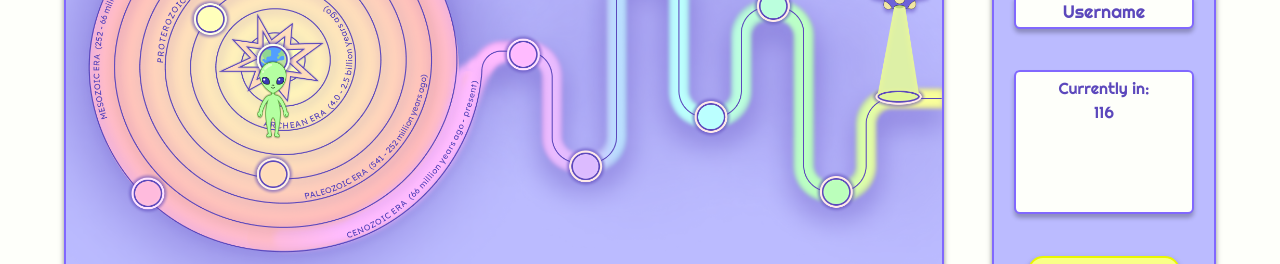
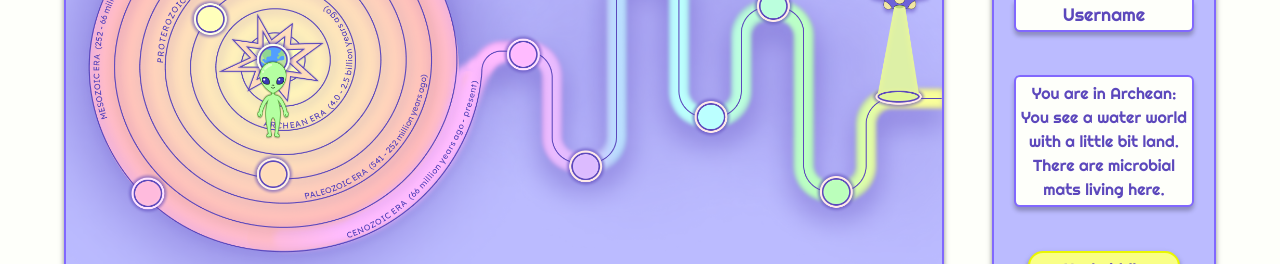
Before and after one commit to Ermegilius/timeLink, a React (Vite) app: page /gameplay in a window 1280 px wide. Shown: the part 252-516 px from the top of the page. Built offline with nearby package versions, Linux system fonts and the light colour scheme; no server answers.

Commit message:
add time related text to the box and change number to time-period

```diff
--- a/src/pages/GameplayPage/GameplayPage.jsx
+++ b/src/pages/GameplayPage/GameplayPage.jsx
@@ -10,6 +10,18 @@ import Button from "../../components/Button/Button";
 import MusicPlayer from '../../components/MusicPlayer/MusicPlayer';//music player component
 
 const gameplayFields = [116, 87, 200, 48, 212, 120, 205, 52, 165, 82, 223, 154]; // Playable fields
+const gameplayTimes = ['Archean: You see a water world with a little bit land. There are microbial mats living here.',
+  'Phanerozoic: You see the first more multicellular life forms in the gigantic oceans.',
+  'Paleozoic: You witness the cambrian explosion, you see fish, amphibians and reptiles.',
+  'Mesozoic: You are standing in a conifer forest surrounded by gigantic dinosaurs.',
+  'Paleolithic: It is cool and dry, must be some ice-age. There are people using tools, painting, hunting and talking. ',
+  'Neolithic: You see large forests, rivers and bottomlands. There are houses, people are farming and trade.',
+  'Iron Age: The production of smelted iron is everywhere. People living in cities, having temples and water pipes.',
+  '15th century: Banking and accounting are founded, the invention of the movable type begins the printing press.',
+  '17th century: Early modern period where big cities and kingdoms are. The microscope is invented.',
+  '1879: You are in Thomas Edisons lab in New Jersey. He just invented a incandescent light bulb.',
+  '1969: You are witness of the first time when people were leaving the earth to land on the moon - Explorers like you!',
+  '2007: You are visitor at the Macworld keynote where Steve Jobs introduces the iPhone, the first smartphone.']; // Timeperiods related to fields
 
 function GameplayPage({ onLogOut }) {
   const [currentFieldIndex, setCurrentFieldIndex] = useState(0);
@@ -48,8 +60,8 @@ function GameplayPage({ onLogOut }) {
       <div className="boxForGameplayAndMenu flex flex-row flex-nowrap gap-12 w-full h-[79.8vh]">
         <div className="boxForGameplayAndItems flex flex-col flex-nowrap w-full h-full relative z-20 border-2 border-[#8168fe] rounded-md shadow-[0_4px_4px_rgba(0,0,0,0.25),0_3px_6px_rgba(0,0,0,0.22)]">
           <div className="boxForGameplay block h-full w-full">
-          <div className="playboard h-80 w-full z-10 absolute opacity-100">
-                {<img className="playboard-img" src={boardImage} alt="game playboard" />}
+            <div className="playboard h-80 w-full z-10 absolute opacity-100">
+              {<img className="playboard-img" src={boardImage} alt="game playboard" />}
             </div>
             <div className="playboard-grid grid grid-cols-14 gap-0 h-full w-full z-20" id="playboard-grid">
               {[...Array(294)].map((_, index) => (
@@ -67,7 +79,7 @@ function GameplayPage({ onLogOut }) {
                 key={index}
                 className="item flex justify-center items-center bg-[#fefffa] h-[70px] w-[10%] p-2 border-l border-r border-[#8168fe]"
               >
-                <img src={icon} className="lockIcon w-[40px] mx-4"  alt="icon" />
+                <img src={icon} className="lockIcon w-[40px] mx-4" alt="icon" />
               </div>
             ))}
           </div>
@@ -77,9 +89,8 @@ function GameplayPage({ onLogOut }) {
             <img src={userPic} className="align-self-end w-[180px] max-h-[80px] pt-2 pr-4 pl-2 bg-[#fefffa] rounded-t-md border-b-[1px] border-l-2 border-r-2 border-t-2 border-[#8168fe]" alt="little Alien" />
             <h3 id="userName" className="text-[18px] bg-[#fefffa] w-[180px] py-0.5 rounded-b-md border-b-2 border-l-2 border-r-2 border-[#8168fe] shadow-[0_4px_4px_rgba(0,0,0,0.25)]">Username</h3>
           </div>
-          <div id="gameProgress" className="gameProgress h-36 w-[180px] mt-4 mb-0 p-1 bg-[#fefffa] rounded-md border-2 border-[#8168fe] shadow-[0_4px_4px_rgba(0,0,0,0.25)]">
-            <p>Currently in:</p>
-            <p>{gameplayFields[currentFieldIndex]}</p>
+          <div id="gameProgress" className="gameProgress h-38 w-[180px] mt-4 mb-0 p-1 bg-[#fefffa] rounded-md border-2 border-[#8168fe] shadow-[0_4px_4px_rgba(0,0,0,0.25)]">
+            <p>{`You are in ${gameplayTimes[currentFieldIndex]}`}</p>
           </div>
           <div>
             <Button text="Next riddle" onClick={openModal} className="my-0" />
@@ -92,10 +103,10 @@ function GameplayPage({ onLogOut }) {
             />
           </div>
           <div className="musicBox w-[180px] h-32 p-1 bg-[#fefffa] rounded-md border-2 border-[#8168fe] shadow-[0_4px_4px_rgba(0,0,0,0.25)]">
-            <MusicPlayer/>
+            <MusicPlayer />
           </div>
 
-         {/* <Button text="Exit" onClick={onLogOut} data-role="primary" className="mt-6"/>
+          {/* <Button text="Exit" onClick={onLogOut} data-role="primary" className="mt-6"/>
           <div id="settings">
             <a href="#">
               <img
```
Also changed, not shown: src/assets/collect_items/items.md (+1 -1 lines).
